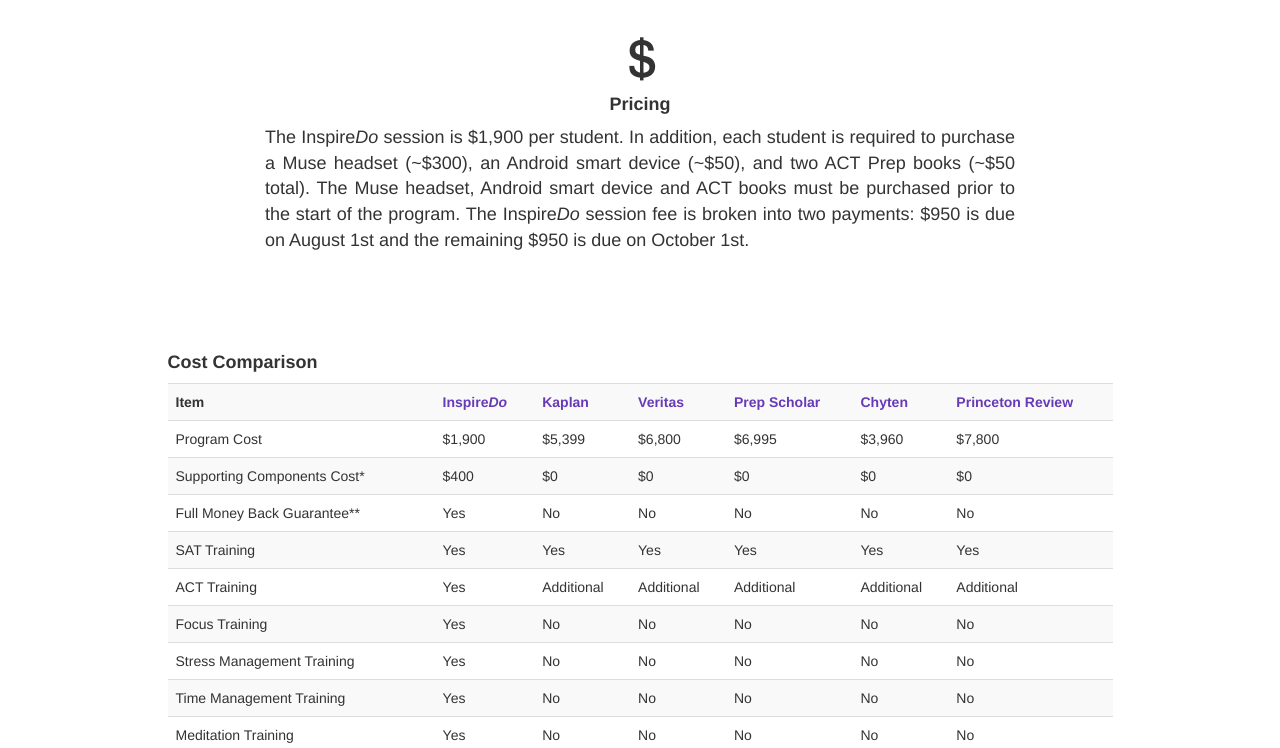
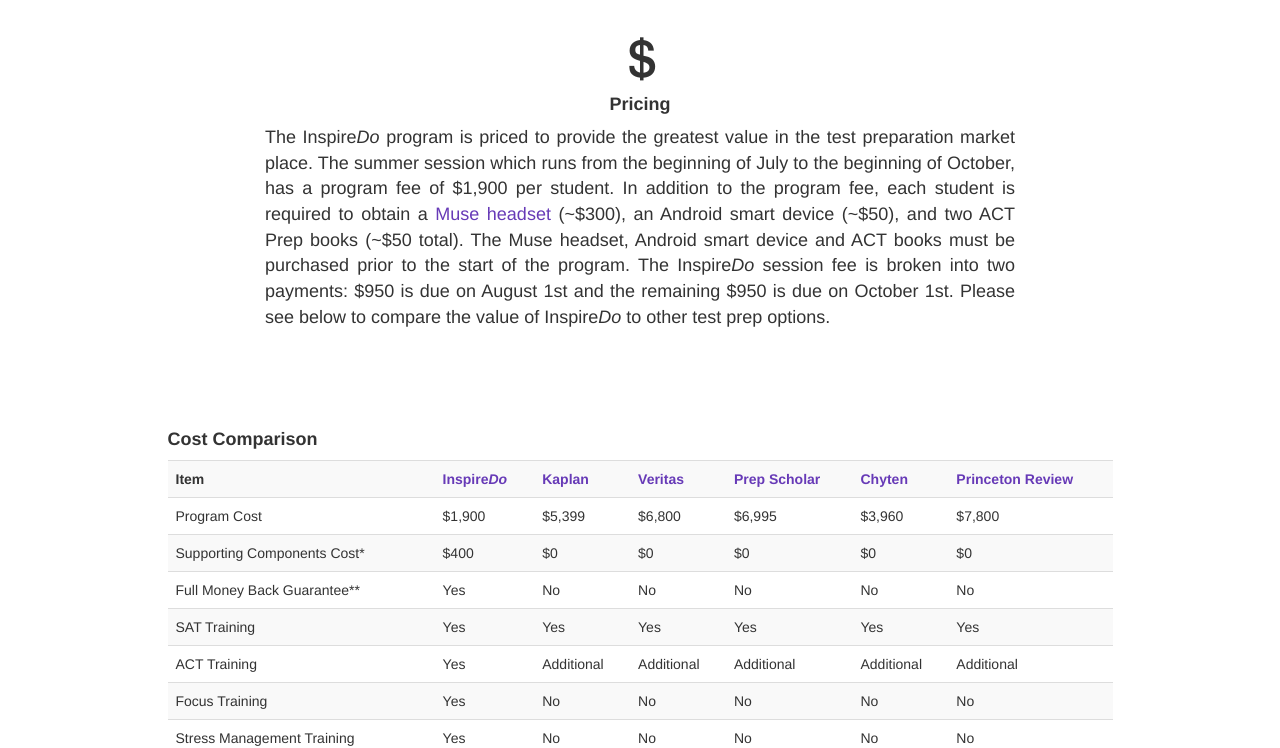
Before and after one commit to erikkessler/erikkessler.github.io, a website: page pricing.html in a window 1280 px wide. Shown: the part 53-801 px from the top of the page. Drawn offline with nearby package versions, Linux system fonts and the light colour scheme.

Commit message:
wording change

```diff
--- a/pricing.html
+++ b/pricing.html
@@ -74,10 +74,12 @@
         <span style="font-size:3em;" class="glyphicon glyphicon-usd" aria-hidden="true"></span>
         <h4 style="font-weight: bold">Pricing</h4>
         <p class="text-justify" style="font-size: 18px">
-          The Inspire<i>Do</i> session is $1,900 per student.
-          In addition, each student is required to purchase a Muse headset (~$300), an Android smart device (~$50), and two ACT Prep books (~$50 total).
+          The Inspire<i>Do</i> program is priced to provide the greatest value in the test preparation market place.
+          The summer session which runs from the beginning of July to the beginning of October, has a program fee of $1,900 per student.
+          In addition to the program fee, each student is required to obtain a <a href="http://store.choosemuse.com/products/muse">Muse headset</a> (~$300), an Android smart device (~$50), and two ACT Prep books (~$50 total).
           The Muse headset, Android smart device and ACT books must be purchased prior to the start of the program.
-          The Inspire<i>Do</i> session fee is broken into two payments: $950 is due on August 1st and the remaining $950 is due on October  1st.
+          The Inspire<i>Do</i> session fee is broken into two payments: $950 is due on August 1st and the remaining $950 is due on October 1st.
+          Please see below to compare the value of Inspire<i>Do</i> to other test prep options.
         </p><br><br>
       </div>
     </div>
```
Also changed, not shown: approach.html (+2 -2 lines).
